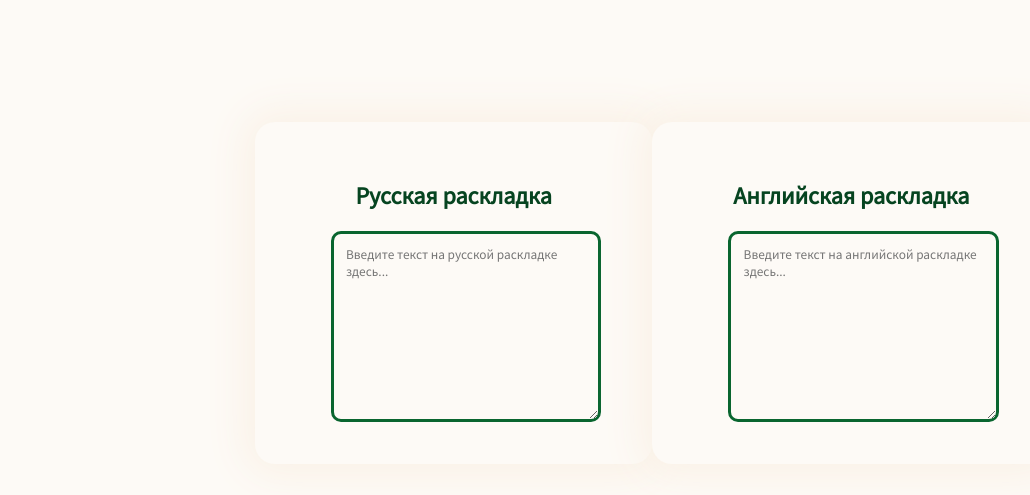
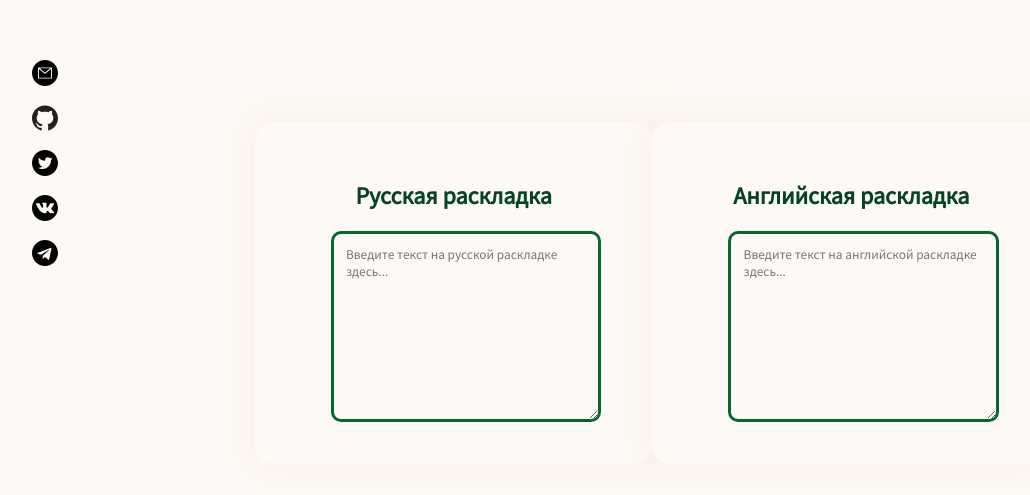
Before and after one commit to platonlukyanov/simple-keyboard-converter, a plain HTML site: page index.html in a window 1280 px wide. Shown: the part 115-610 px from the top of the page, without its empty margins (6-1036 px from the left). Drawn offline with Linux system fonts and the light colour scheme.

Commit message:
Added left contacts

```diff
--- a/css/style.css
+++ b/css/style.css
@@ -30,7 +30,24 @@ textarea:focus {
 }
 
 
+.sidepanel {
+    width: 10%;
+    display: flex;
+    justify-content: space-evenly;
+    flex-direction: column;
+    position: fixed;
+    top: 20%;
+    bottom: 50%;
+    left: 3%;
+}
 
+.sidepanel__text {
+    transform: rotate(-90deg);
+}
+
+.social-icon {
+    width: 20%;
+}
 
 #content {
     display: flex;
--- a/index.html
+++ b/index.html
@@ -11,7 +11,14 @@
 
 <body>
     <div id="content">
+        <div class="sidepanel">
+            <div><a href="mailto:platonlukyanoff@ya.ru" target="blank"><img src="img/email.svg" alt="Почта" class="social-icon"></a></div>
+            <div><a href="https://github.com/platonlukyanov/simple-keyboard-converter" target="blank"><img src="img/github.svg" alt="GitHub" class="social-icon"></a></div>
+            <div><a href="https://twitter.com/LukyanovPlaton" target="blank"><img src="img/twitter.svg" alt="Twitter" class="social-icon"></a></div>
+            <div><a href="https://vk.com/liristium" target="blank"><img src="img/vk.svg" alt="ВКонтакте" class="social-icon"></a></div>
+            <div><a href="https://t.me/platonlukyanov" target="blank"><img src="img/telegram.svg" alt="Телеграм" class="social-icon"></a></div>
 
+        </div>
         <form action="" class="mainform">
 
             <div class="panel_wrapper">
```
Also changed, not shown: img/email.svg (added), img/github.svg (added), img/telegram.svg (added), img/twitter.svg (added), img/vk.svg (added).
